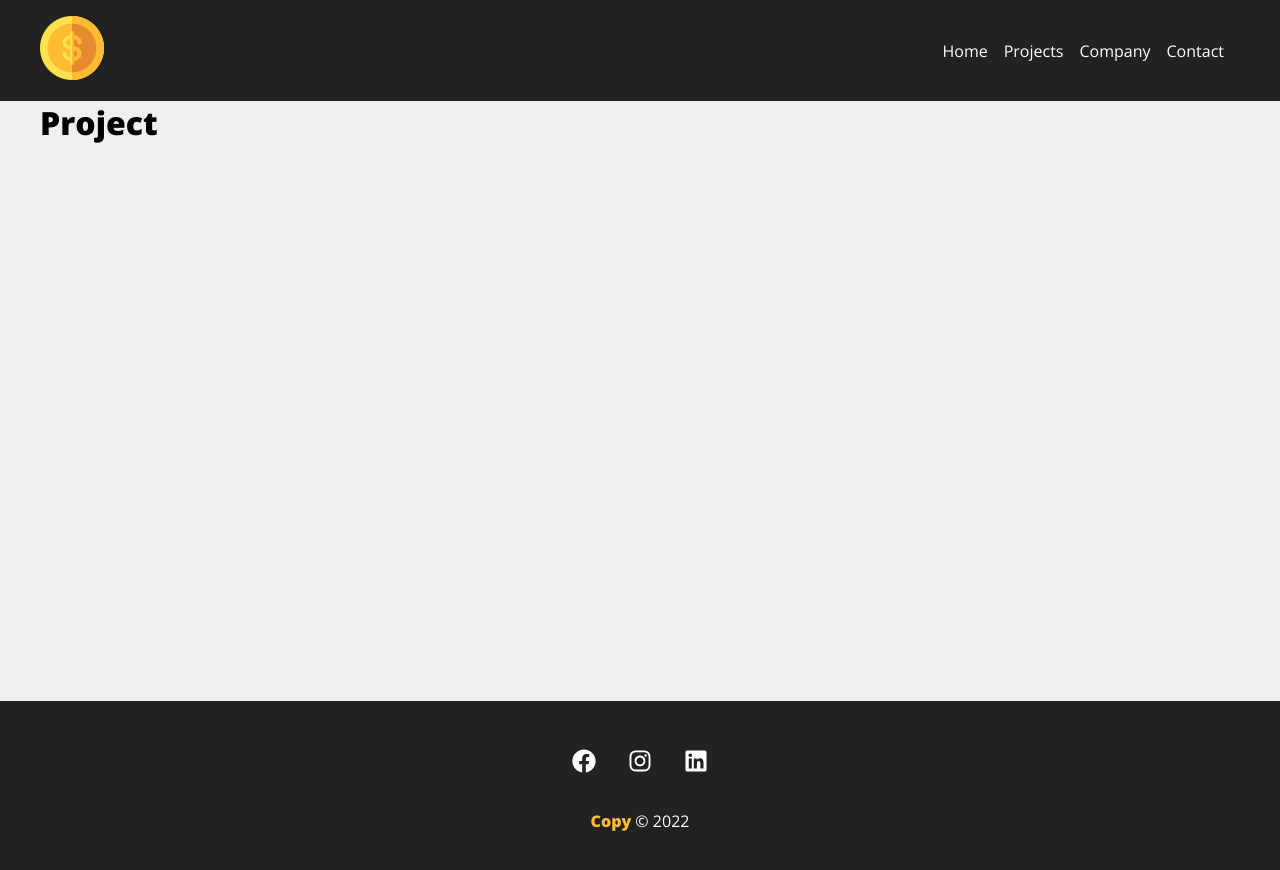
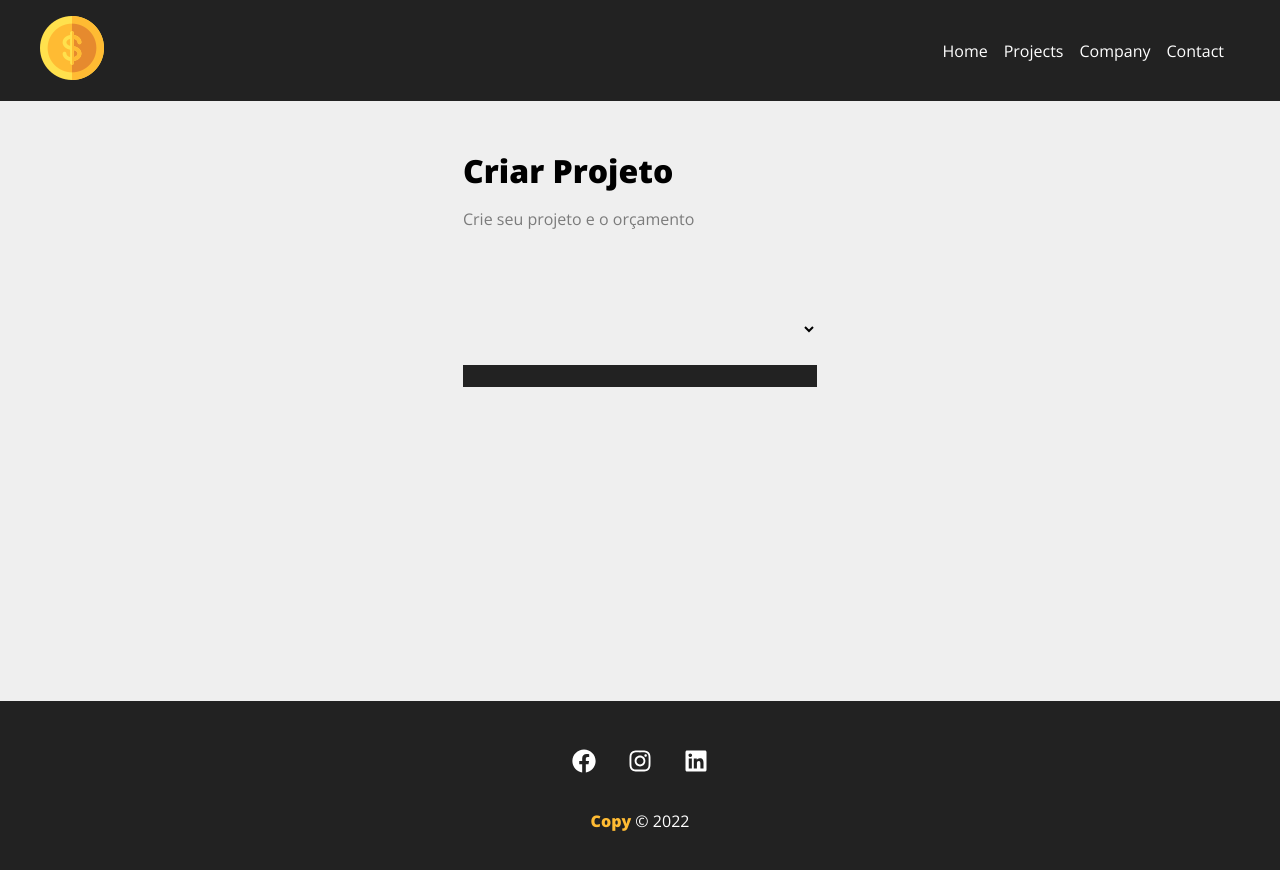
Before and after one commit to gabrielcomputacao/projetoreact, a React (Create React App) app in the folder projeto/: page /projects in a window 1280 px wide. Shown: the top 870 px of the page. Built offline with nearby package versions, Linux system fonts and the light colour scheme.

Commit message:
criação do formulario

```diff
--- /dev/null
+++ b/projeto/src/components/form/Input.js
@@ -0,0 +1,11 @@
+import style from "./Input.module.css"
+
+function Input(){
+    return (
+        <div className={style.form_control}>
+
+        </div>
+    )
+}
+
+export default Input
--- /dev/null
+++ b/projeto/src/components/form/Input.module.css
@@ -0,0 +1,21 @@
+.form_control{
+    display: flex;
+    flex-direction: column;
+    margin-bottom: 1em;
+}
+
+.form_control label{
+    margin-bottom: .6em;
+    font-weight: bold;
+
+}
+
+.form_control input{
+    padding: .7em;
+    border-radius: 0;
+    border: none;
+}
+
+.form_control input::placeholder{
+    color: #7b7b7b;
+}
--- /dev/null
+++ b/projeto/src/components/form/Select.js
@@ -0,0 +1,12 @@
+import style from "./Select.module.css"
+
+function Select(){
+
+    return (
+        <div className={style.form_control}>
+            <select></select>
+        </div>
+    )
+}
+
+export default Select
--- /dev/null
+++ b/projeto/src/components/form/Select.module.css
@@ -0,0 +1,17 @@
+.form_control{
+    display: flex;
+    flex-direction: column;
+    margin-bottom: 1em;
+}
+
+.form_control label{
+    margin-bottom: .6em;
+    font-weight: bold;
+
+}
+
+.form_control select{
+    padding: .7em;
+    border-radius: 0;
+    border: none;
+}
--- /dev/null
+++ b/projeto/src/components/form/SubmitButton.js
@@ -0,0 +1,12 @@
+import style from "./SubmitButton.module.css"
+
+function SubmitButton(){
+
+    return (
+        <div className={style.btn}>
+
+        </div>
+    )
+}
+
+export default SubmitButton
--- /dev/null
+++ b/projeto/src/components/form/SubmitButton.module.css
@@ -0,0 +1,13 @@
+.btn{
+    background-color: #222;
+    color: #fff;
+    padding: .7em 1.2em;
+    text-decoration: none;
+    cursor: pointer;
+    transition: .5s;
+    border: none;
+}
+
+.btn:hover{
+    color: #ffbb33;
+}
--- a/projeto/src/components/pages/Project.js
+++ b/projeto/src/components/pages/Project.js
@@ -1,6 +1,16 @@
+import FormProject from "../project/FormProject"
+
+import styles from "./Project.module.css"
+
 function Project(){
     return(
-        <h1>Project</h1>
+        <div className={styles.project_container}>
+            <h1>Criar Projeto</h1>
+            <p>
+                Crie seu projeto e o orçamento
+            </p>
+            <FormProject/>
+        </div>
     )
 
 }
--- /dev/null
+++ b/projeto/src/components/pages/Project.module.css
@@ -0,0 +1,14 @@
+.project_container{
+    width: 450px;
+    margin: 0 auto;
+    padding: 3em;
+
+}
+
+.project_container h1{
+    margin-bottom: .5em;
+}
+
+.project_container p{
+    color: #7b7b7b;
+}
--- /dev/null
+++ b/projeto/src/components/project/FormProject.js
@@ -0,0 +1,19 @@
+import style from "./FormProject.module.css"
+import Input from "../form/Input"
+import Select from "../form/Select"
+import SubmitButton from "../form/SubmitButton"
+
+function FormProject(){
+
+    return (
+        <form className={style.formulario}>
+           <Input />
+           <Input />
+            <Select />
+            <SubmitButton />
+        </form>
+    )
+
+}
+
+export default FormProject
--- /dev/null
+++ b/projeto/src/components/project/FormProject.module.css
@@ -0,0 +1,4 @@
+.formulario{
+    width: 100%;
+    margin: 3em 0;
+}
```
